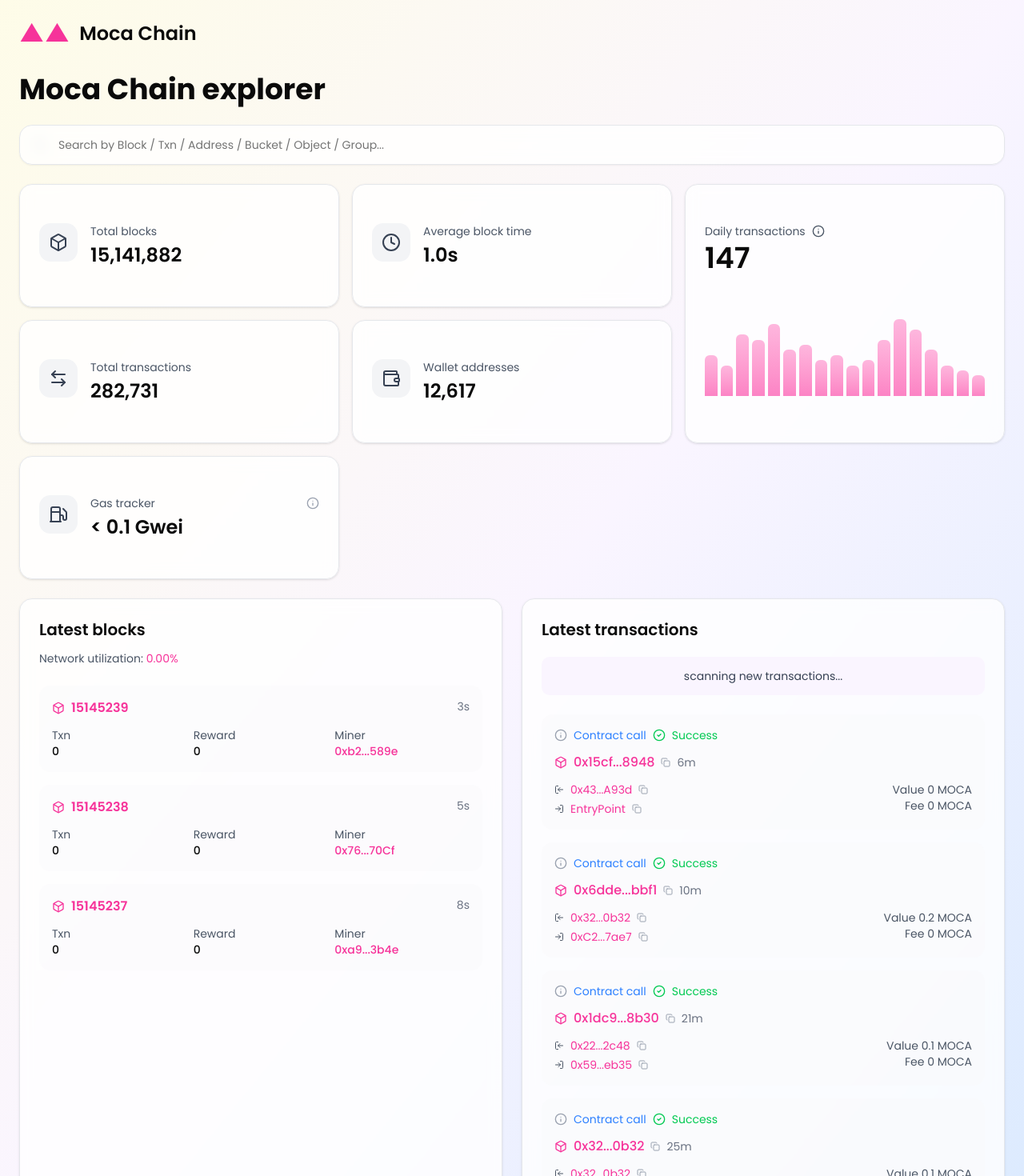
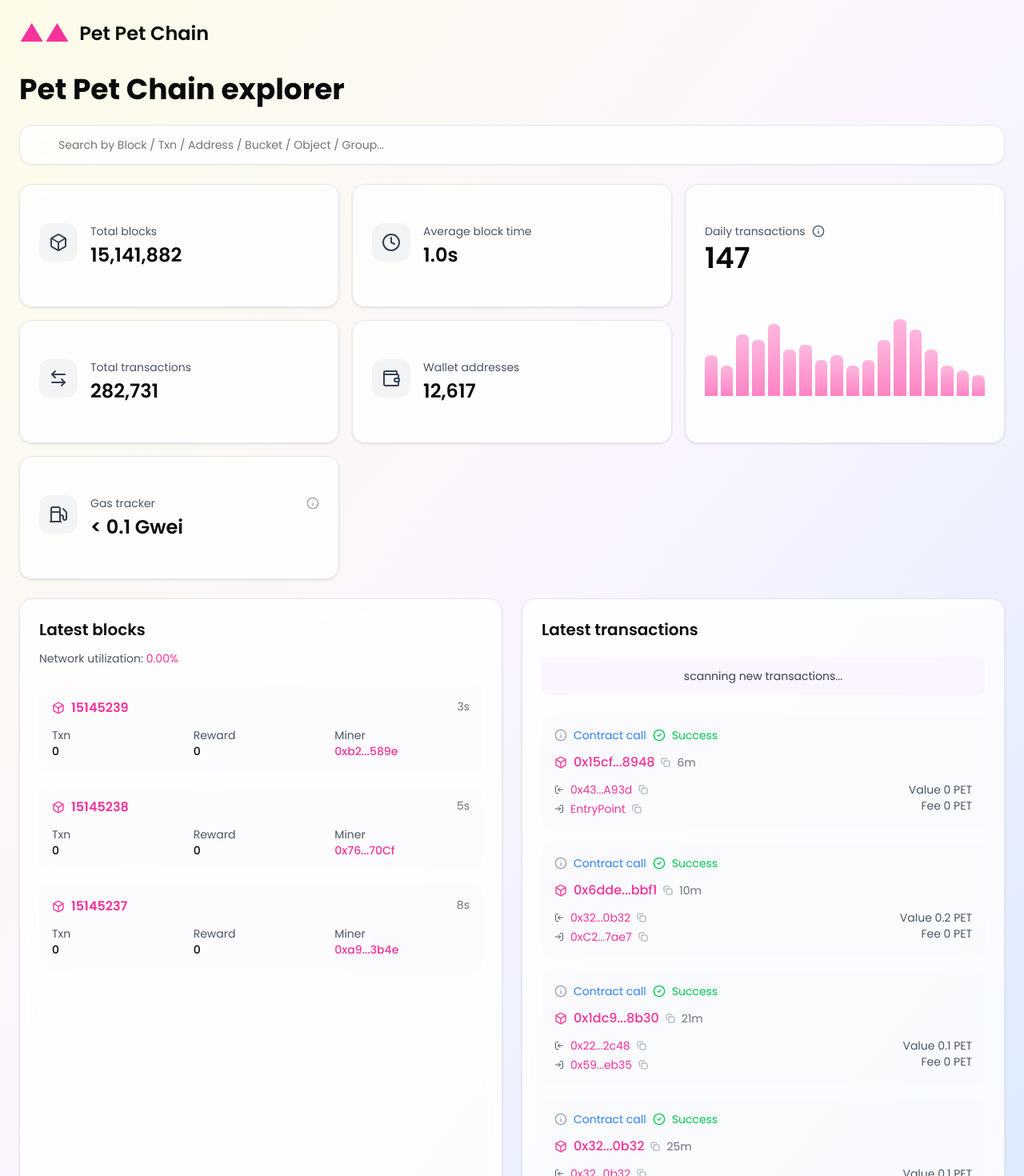
Before and after one commit to derek2403/pet-pet, a Next.js app: page /petpet in a window 1280 px wide. Shown: the top 1470 px of the page at 80% size. Built offline with nearby package versions, Linux system fonts and the light colour scheme.

Commit message:
renamed to PetPet

```diff
--- a/pages/petpet.js
+++ b/pages/petpet.js
@@ -48,8 +48,8 @@ export default function MockExplorer() {
       status: "Success",
       from: "0x43...A93d",
       to: "EntryPoint",
-      value: "0 MOCA",
-      fee: "0 MOCA",
+      value: "0 PET",
+      fee: "0 PET",
       time: "6m",
     },
     {
@@ -58,8 +58,8 @@ export default function MockExplorer() {
       status: "Success",
       from: "0x32...0b32",
       to: "0xC2...7ae7",
-      value: "0.2 MOCA",
-      fee: "0 MOCA",
+      value: "0.2 PET",
+      fee: "0 PET",
       time: "10m",
     },
     {
@@ -68,8 +68,8 @@ export default function MockExplorer() {
       status: "Success",
       from: "0x22...2c48",
       to: "0x59...eb35",
-      value: "0.1 MOCA",
-      fee: "0 MOCA",
+      value: "0.1 PET",
+      fee: "0 PET",
       time: "21m",
     },
     {
@@ -78,8 +78,8 @@ export default function MockExplorer() {
       status: "Success",
       from: "0x32...0b32",
       to: "0xC2...7ae7",
-      value: "0.1 MOCA",
-      fee: "0 MOCA",
+      value: "0.1 PET",
+      fee: "0 PET",
       time: "25m",
     },
   ];
@@ -94,13 +94,13 @@ export default function MockExplorer() {
         <div className="flex items-center justify-between mb-8">
           <div className="flex items-center gap-3">
             <div className="text-pink-500 text-3xl font-bold">▲▲</div>
-            <h1 className="text-2xl font-semibold">Moca Chain</h1>
+            <h1 className="text-2xl font-semibold">Pet Pet Chain</h1>
           </div>
         </div>
 
         {/* Main Content */}
         <div className="space-y-6">
-          <h1 className="text-4xl font-bold">Moca Chain explorer</h1>
+          <h1 className="text-4xl font-bold">Pet Pet Chain explorer</h1>
 
           {/* Search Bar */}
           <div className="relative">
```
